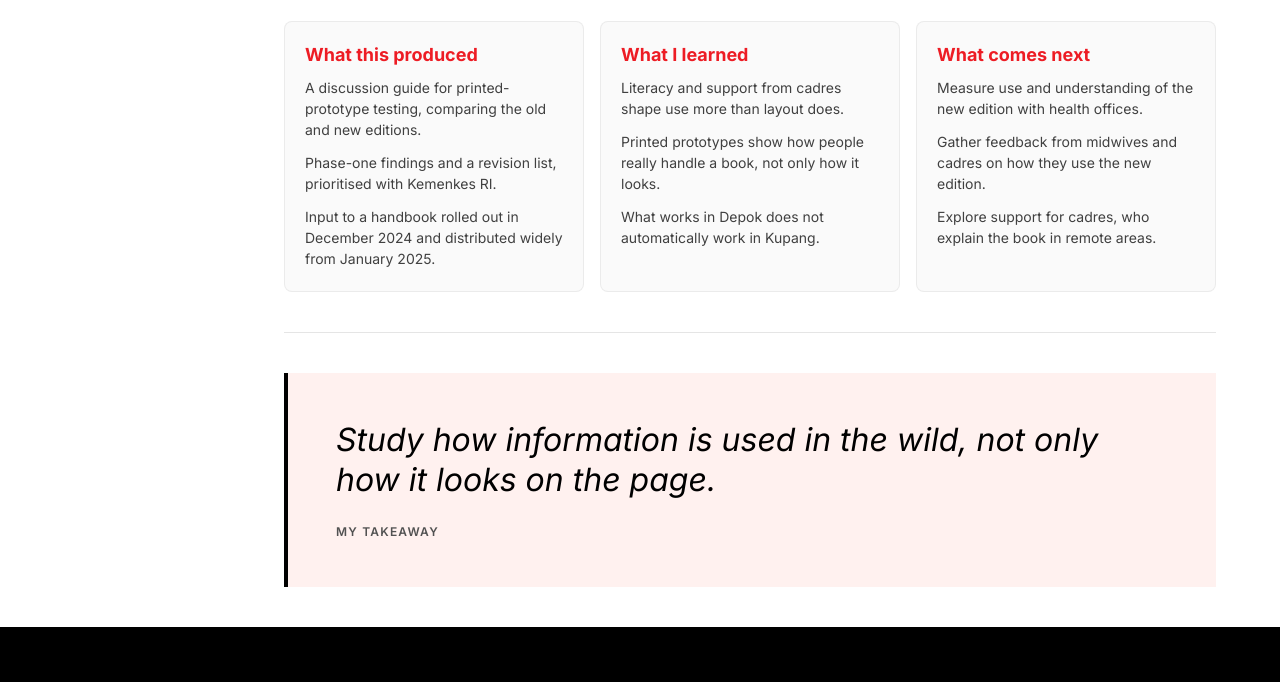
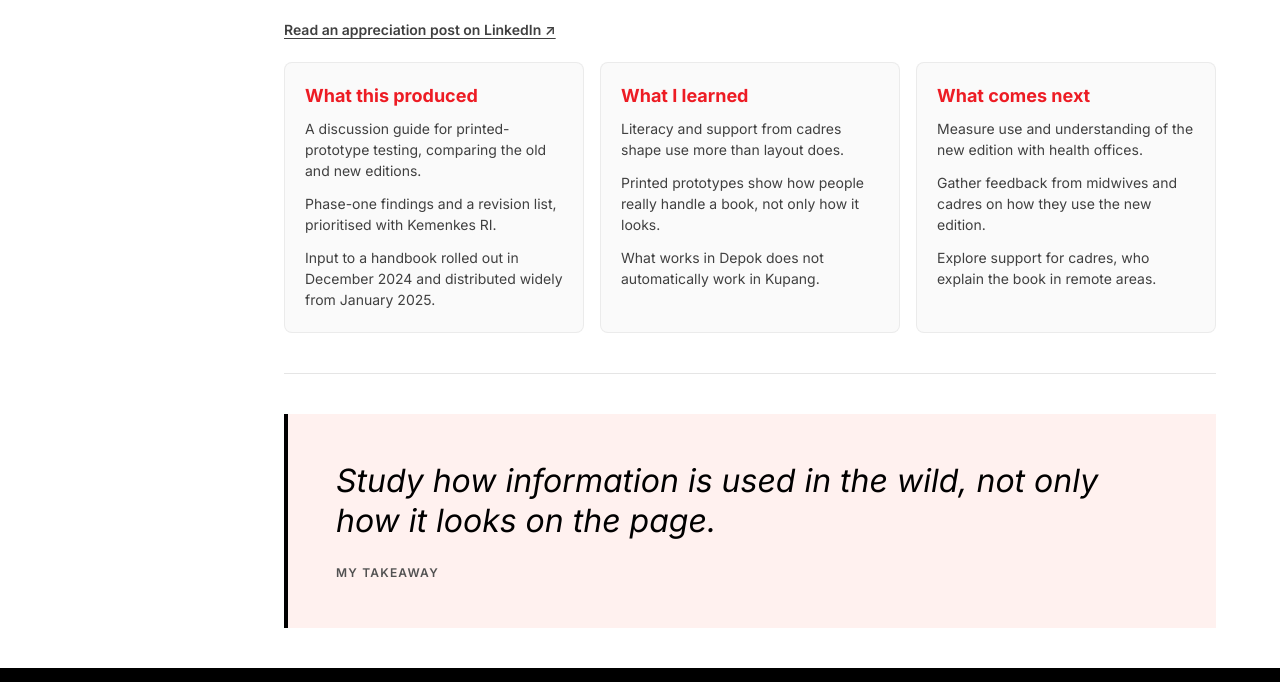
Before and after one commit to tiarabisrina/tiarabisrina.github.io, a plain HTML site: page buku-kia.html in a window 1280 px wide. Shown: the part 7582-8264 px from the top of the page. Drawn offline with Linux system fonts and the light colour scheme.

Commit message:
Add LinkedIn appreciation post link to Buku KIA outcome
Co-Authored-By: Claude Sonnet 5.5 <noreply@anthropic.com>

```diff
--- a/buku-kia.html
+++ b/buku-kia.html
@@ -228,6 +228,7 @@
               <figure class="card imgcard"><img loading="lazy" src="images/kia/evidence-2.jpg" width="584" height="359" alt="Instagram post about the new features of Buku KIA"><figcaption class="cap"><span><a href="https://www.instagram.com/p/DFFBcMMyOae/" target="_blank" rel="noopener">Fitur-Fitur Buku KIA Terbaru · MamaFirst · 21 Jan 2025</a></span><b class="chip-grey">2025</b></figcaption></figure>
               <figure class="card imgcard"><img loading="lazy" src="images/kia/evidence-3.jpg" width="584" height="359" alt="Instagram reel of a midwife explaining the new Buku KIA"><figcaption class="cap"><span><a href="https://www.instagram.com/reels/DY87E4txGoy/" target="_blank" rel="noopener">Penjelasan Buku KIA Baru Bu Bidan · bdn.salmaelisia · 29 May 2025</a></span><b class="chip-grey">2025</b></figcaption></figure>
             </div>
+            <p class="more-link"><a href="https://lnkd.in/p/ge95HK7F" target="_blank" rel="noopener">Read an appreciation post on LinkedIn ↗</a></p>
             <div class="grid grid--3 m-scroll">
               <div class="card outcome"><h3>What this produced</h3><p>A discussion guide for printed-prototype testing, comparing the old and new editions.</p><p>Phase-one findings and a revision list, prioritised with Kemenkes RI.</p><p>Input to a handbook rolled out in December 2024 and distributed widely from January 2025.</p></div>
               <div class="card outcome"><h3>What I learned</h3><p>Literacy and support from cadres shape use more than layout does.</p><p>Printed prototypes show how people really handle a book, not only how it looks.</p><p>What works in Depok does not automatically work in Kupang.</p></div>
--- a/case.css
+++ b/case.css
@@ -265,3 +265,5 @@
 
 /* decisions must swipe sideways on mobile (base .dec stacks in a column) */
 @media (max-width: 767px) { .dec.m-scroll { flex-direction: row; gap: 16px; } .dec.m-scroll .dec__row { --card-w: 260px; } }
+.more-link { margin: 0; font-size: 14px; font-weight: 600; }
+.more-link a { color: inherit; text-decoration: underline; text-underline-offset: 3px; }
```
